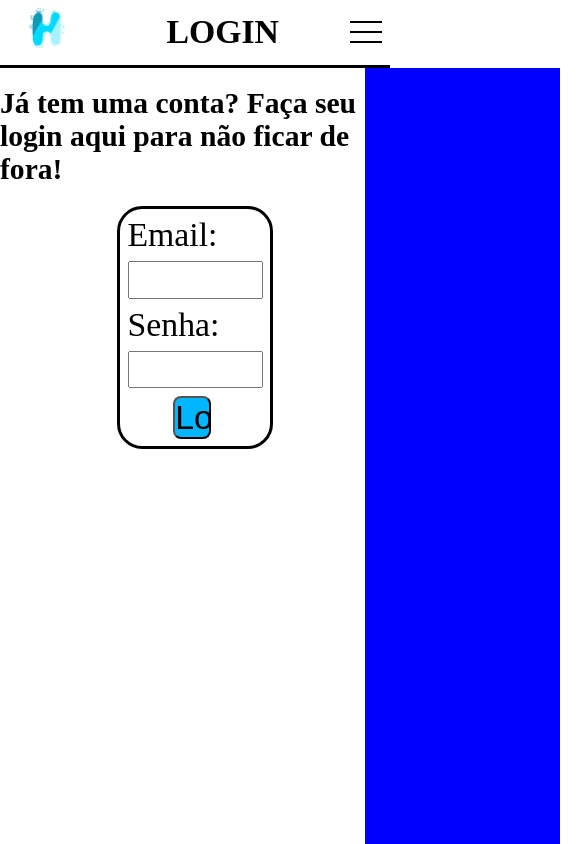
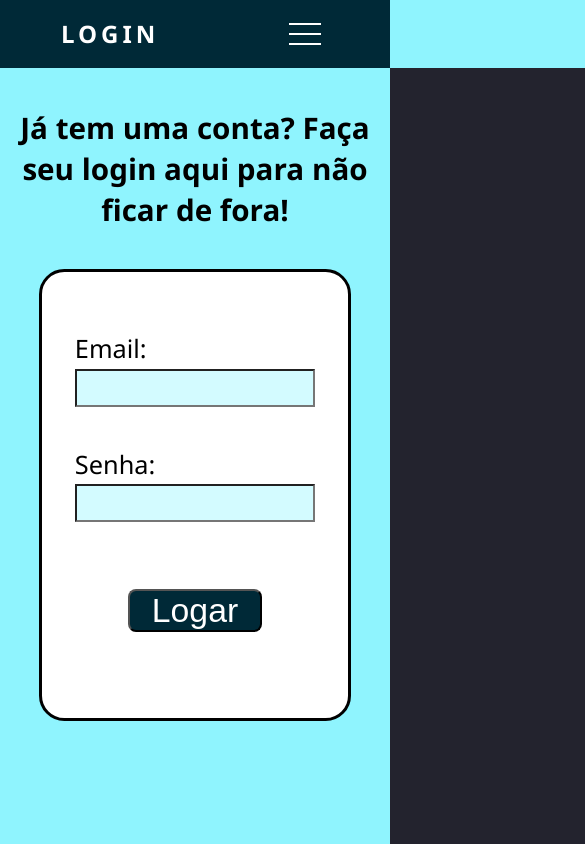
Before and after one commit to levyFernandesFeitosa/helpTech, a website: page tudo/html/login.html in a window 390 px wide. Shown: the whole page, 585 px wide, since content can reach past the window. Drawn offline with Linux system fonts and the light colour scheme.

Commit message:
Quase finalizado

```diff
--- a/tudo/css/cadastro.css
+++ b/tudo/css/cadastro.css
@@ -7,7 +7,8 @@ html{
 body{
     width: 100%;
     height: 100%;
-    background-color: white;
+    background-color: #8FF4FE;
+    font-family:  'Segoe UI', Tahoma, Geneva, Verdana, sans-serif;
 }
 
 .containerTexto{
@@ -24,7 +25,7 @@ body{
     font-size: 3vh;
 }
 
-.containerBorderLoginAll{
+.containerBorderCadastroAll{
     width: 40%;
     height: 40%;
     margin-right: 30%;
@@ -34,6 +35,7 @@ body{
     flex-direction: column;
     border-radius: 3vh;
     border: solid;
+    background-color: white;
 
 }
 
@@ -48,6 +50,8 @@ body{
 .input_usuario,.input_email, .input_senha, .input_endereco,.input_telefone{
     width: 100%;
     height: 4.5vh;
+    border-radius: 5px;
+    background-color:  #d3fbff;
 }
 .containerButton{
     width: 100%;
@@ -61,6 +65,42 @@ body{
     margin-right: 35.5%;
     border-radius: 0.5rem;
     outline: none;
-    background-color: #00b7ff;
+    background-color:#002937;
+    color: white;
     font-size: 4vh;
 }
+
+@media (max-width: 768px) {
+  .containerBorderCadastroAll {
+    width: 80%;
+    margin-left: 10%;
+    margin-right: 10%;
+  }
+
+  .containerUsuario,
+  .containerEmail,
+  .containerSenha,
+  .containerEndereco,
+  .containerTelefone {
+    font-size: 3vh;
+  }
+
+  .butao_Cadastrar {
+    width: 50%;
+    margin-left: 25%;
+    margin-right: 25%;
+    font-size: 4vh;
+    margin-top: 10%;
+  }
+}
+
+/* Responsivo para celulares pequenos */
+@media (max-width: 480px) {
+  .texto {
+    margin-top: 10%;
+    margin-bottom: 10%;
+    font-size: 3vh;
+  }
+
+
+}
--- a/tudo/css/login.css
+++ b/tudo/css/login.css
@@ -7,7 +7,8 @@ html{
 body{
     width: 100%;
     height: 100%;
-    background-color: white;
+    background-color: #8FF4FE;
+    font-family: 'Segoe UI', Tahoma, Geneva, Verdana, sans-serif;
 }
 
 .containerTexto{
@@ -34,6 +35,7 @@ body{
     flex-direction: column;
     border-radius: 3vh;
     border: solid;
+    background-color: white;
 
 }
 
@@ -48,6 +50,7 @@ body{
 .input_email, .input_senha{
     width: 100%;
     height: 4.5vh;
+    background-color:  #d3fbff;
 }
 .containerButton{
     width: 100%;
@@ -61,6 +64,44 @@ body{
     margin-right: 35.5%;
     border-radius: 0.5rem;
     outline: none;
-    background-color: #00b7ff;
+    background-color:#002937;
+    color: white;
     font-size: 4vh;
 }
+
+@media (max-width: 768px) {
+  .containerBorderLoginAll {
+    width: 80%;
+    margin: 10% auto;
+    padding: 5%;
+    /* background-color: rgb(0, 0, 0); */
+  }
+
+  .containerEmail,
+  .containerSenha {
+    font-size: 3vh;
+    margin-top: 15%;
+  }
+
+  .butao_logar {
+    width: 50%;
+    margin-left: 25%;
+    margin-right: 25%;
+    margin-top: 25%;
+    margin-bottom: 25%;
+    font-size: 4vh;
+    /* background-color: blueviolet; */
+  }
+}
+
+@media (max-width: 480px) {
+  .texto {
+    font-size: 3vh;
+    width: 90%;
+    height: 90%;
+    margin-left: 5%;
+    margin-right: 5%;
+    margin-top:10%;
+    text-align: center;
+  }
+}
--- a/tudo/css/menu.css
+++ b/tudo/css/menu.css
@@ -1,11 +1,9 @@
-
-
 
 .header-menu{
     padding-top: 0px;
 }
   a {
-    color: #ffffff;
+    color: #fff;
     text-decoration: none;
     transition: 0.3s;
 
@@ -17,27 +15,20 @@
   }
 
   .logo {
-    font-size: 4vh;
-    margin-right: 60rem;
+    font-size: 24px;
     text-transform: uppercase;
-    /* letter-spacing: 2px; */
-    color: rgb(255, 255, 255);
-    /* background-color: aqua; */
+    letter-spacing: 4px;
+    color: white;
 
   }
 
   nav {
-    /*   */
     display: flex;
     justify-content: space-around;
     align-items: center;
-    font-family: hs;
-    /* background: rgb(2,0,36);
-    background: linear-gradient(76deg, rgba(2,0,36,1) 0%, rgba(9,9,121,1) 89%); */
+    font-family: 'Segoe UI', Tahoma, Geneva, Verdana, sans-serif;
+    background-color: #002937;
     height: 8vh;
-
-    padding-right: 5vh;
-    padding-left: 5vh;
 
 
   }
@@ -45,14 +36,13 @@
   .nav-list {
     list-style: none;
     display: flex;
-    font-size: 3vh;
-    /* background-color: aqua; */
+    font-size: 1rem;
 
   }
 
   .nav-list li {
     letter-spacing: 3px;
-    margin-left: 3vh;
+    margin-left: 32px;
   }
 
   .mobile-menu {
@@ -63,7 +53,7 @@
   .mobile-menu div {
     width: 32px;
     height: 2px;
-    background: #000000;
+    background: #fff;
     margin: 8px;
     transition: 0.3s;
   }
--- a/tudo/html/login.html
+++ b/tudo/html/login.html
@@ -4,23 +4,24 @@
     <meta charset="UTF-8">
     <meta name="viewport" content="width=device-width, initial-scale=1.0">
     <title>HelpTech</title>
-    <link rel="stylesheet" href="/tudo/css/menu2.css">
+    <link rel="stylesheet" href="/tudo/css/menu.css">
     <link rel="stylesheet" href="/tudo/css/login.css">
 </head>
 <body>
     <header id="header-menu" class="header-menu">
         <nav>
-            <h1 class="logo"><img class="logoLogin" src="/tudo/fotos/e002a8b9-adc0-4fa8-84c1-fdd2c6837704-removebg-preview.png" alt=""></h1>
-            <h1 class="logo2">Login</h1>
+            <h1 class="logo">Login</h1>
+
             <div class="mobile-menu">
                 <div class="line1"></div>
                 <div class="line2"></div>
                 <div class="line3"></div>
             </div>
             <ul class="nav-list">
+                <li><a href="cadastro.html">Cadastrar</a></li>
                 <!-- <li><a href="#">Início</a></li> -->
                 <!-- <li><a href="#projetos">Login</a></li> -->
-                <li><a href="cadastro.html">Cadastrar</a></li>
+
             </ul>
         </nav>
     </header>
@@ -44,5 +45,6 @@
     </div>
 
     <script src="/tudo/js/logar.js"></script>
+    <script src="/tudo/js/menu.js"></script>
 </body>
 </html>
```
Also changed, not shown: tudo/css/style.css (+37 -0 lines), tudo/html/cadastro.html (+3 -4 lines), 1 other file.
